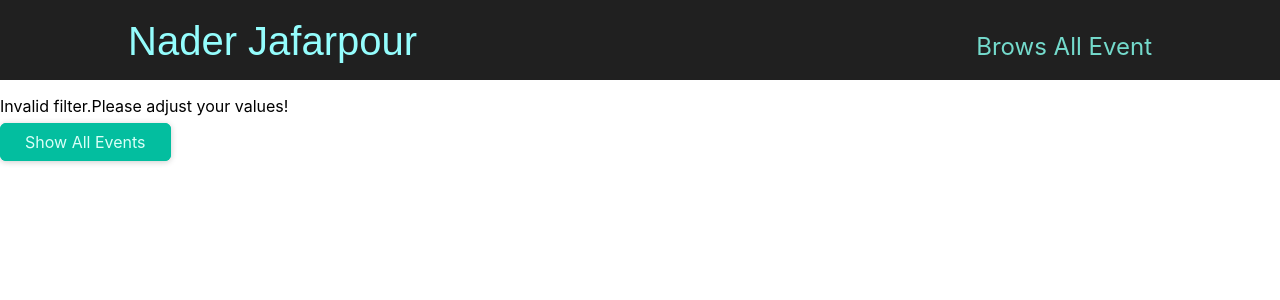
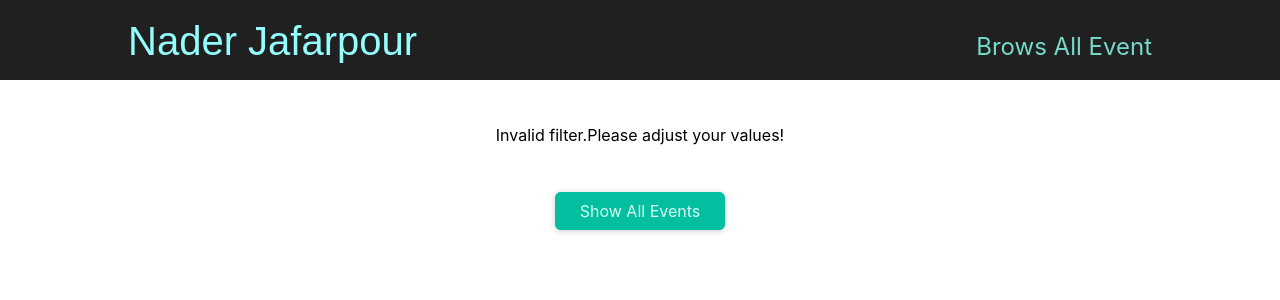
Before and after one commit to Esmailjafarpour/project-Routing-next, a Next.js app: page /events in a window 1280 px wide. Shown: the top 300 px of the page. Built offline with nearby package versions, Linux system fonts and the light colour scheme.

Commit message:
globals style

```diff
--- a/pages/events/[...slug].js
+++ b/pages/events/[...slug].js
@@ -25,12 +25,12 @@ function filteredEventsPage() {
    ){
 
       return (
-         <>
+         <div className="center">
             <p>Invalid filter.Please adjust your values!</p>
             <div>
                <Button link='/events'>Show All Events</Button>
             </div>
-         </>
+         </div>
       )
 
    }
@@ -43,12 +43,12 @@ function filteredEventsPage() {
    if (!filteredEvents || filteredEvents.length === 0) {
 
       return (
-         <>
+         <div className="center">
             <p>No Event found for the chosen filter!</p>
-            <div>
+            <div >
                <Button link='/events'>Show All Events</Button>
             </div>
-         </>
+         </div>
       )
 
    }
--- a/styles/globals.css
+++ b/styles/globals.css
@@ -24,3 +24,18 @@ a {
     background: black;
   }
 }
+
+.center{
+  margin: 60px auto;
+  height: 50px;
+  display: flex;
+  flex-direction: column;
+  align-items: center;
+  justify-content: center;
+  gap: 40px;
+
+}
+.center:first-child{
+  width: 50%;
+  text-align: center;
+}
```
